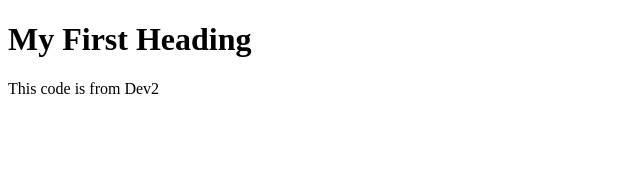
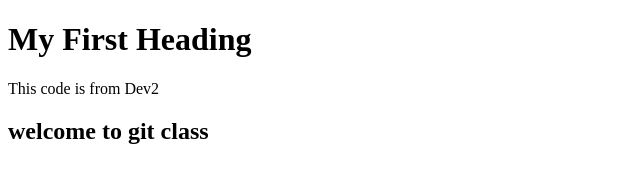
Before and after one commit to Rasool1817/myfirstrepo, a plain HTML site: page index.html in a window 1280 px wide. Shown: the whole page, without its empty margins (0-640 px from the left). Drawn offline with Linux system fonts and the light colour scheme.

Commit message:
Update index.html

```diff
--- a/index.html
+++ b/index.html
@@ -1,9 +1,8 @@
 <!DOCTYPE html>
 <html>
 <body>
-
 <h1>My First Heading</h1>
 <p>This code is from Dev2</p>
-
+<h2>welcome to git class</h2>
 </body>
 </html>
```
